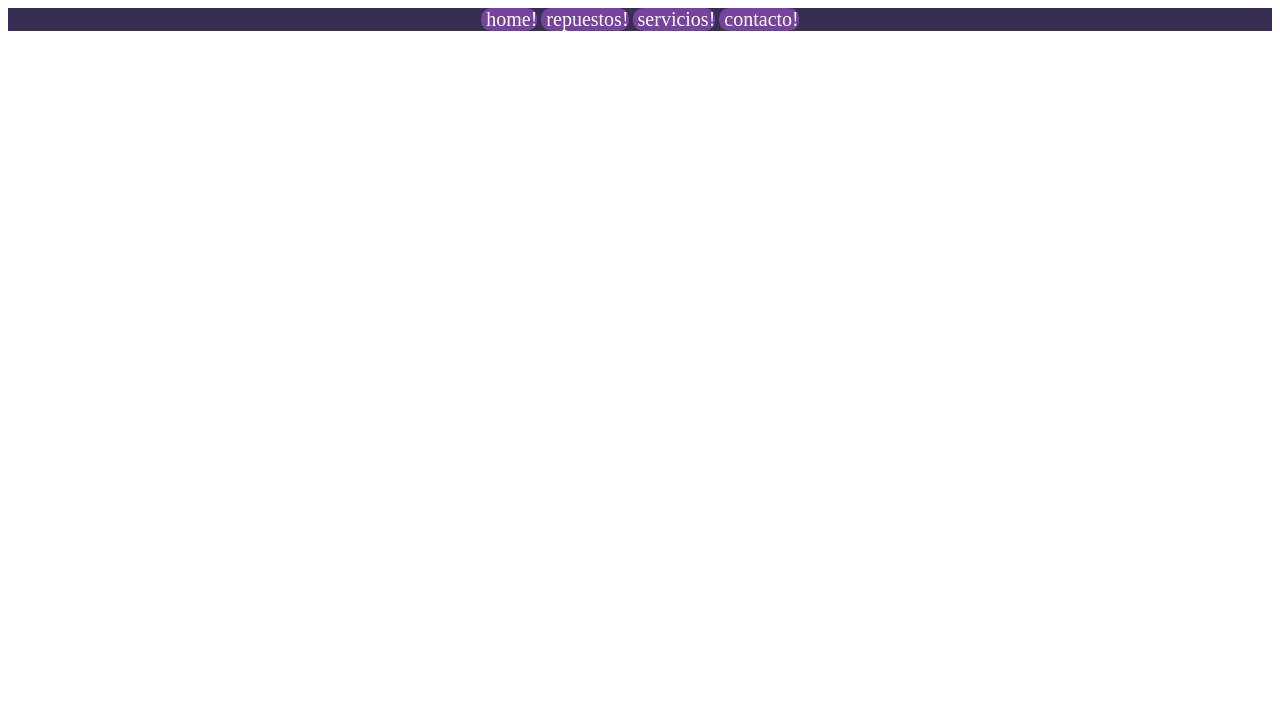
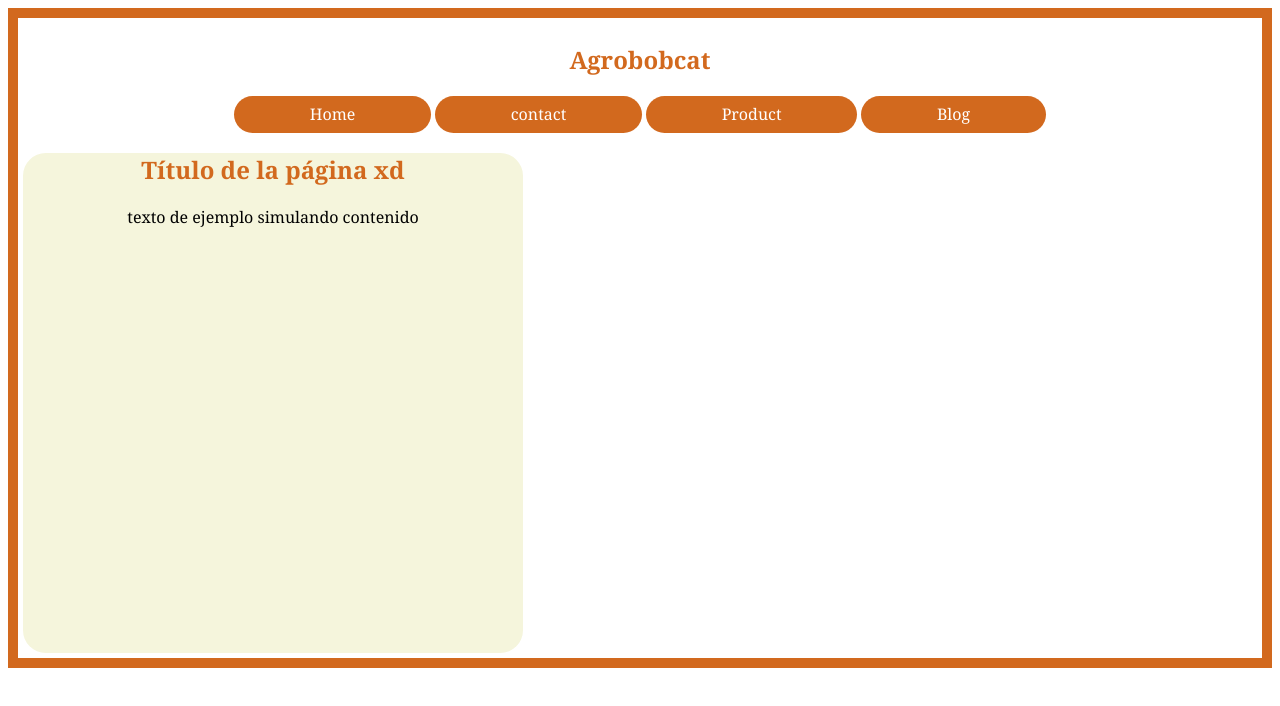
Before and after one commit to davidsantiagopulidoarias/ProjectCSS, a plain HTML site: page codigo/Index.html in a window 1280 px wide. Drawn offline with Linux system fonts and the light colour scheme.

Commit message:
Progreso en la barra de navegación y en general la página

```diff
--- a/codigo/Index.html
+++ b/codigo/Index.html
@@ -10,16 +10,30 @@
     <link rel="stylesheet" href="./style.css">
     <title>Lista del super</title>
 </head>
-<body>
+<body class="body">
     <header>
         <nav>
-            <ul class="barra_general">
-                <li class="barra_general--item"><a href="">home</a></li>
-                <li class="barra_general--item"> <a href="">repuestos</a></li>
-                <li class="barra_general--item"> <a href="">servicios</a></li>
-                <li class="barra_general--item"> <a href="">contacto</a></li>
-            </ul>
+            <h1 class="name_company">Agrobobcat</h1>
+           <ul class="barra_general">
+               <li class="barra_general-item"><a href="">Home</a></li>
+               <li class="barra_general-item"><a href="">contact</a></li>
+               <li class="barra_general-item"><a href="">Product</a></li>
+               <li class="barra_general-item"><a href="">Blog</a></li>
+           </ul>
         </nav>
     </header>
+    <main class="cuerpo_parrafo">
+        <section>
+            <h2 class="name_company">
+                Título de la página xd
+            </h2>
+            <p>
+                texto de ejemplo simulando contenido
+
+
+
+            </p>
+        </section>
+    </main>
 </body>
 </html>
--- a/codigo/style.css
+++ b/codigo/style.css
@@ -1,48 +1,49 @@
-.barra_general
-    {
+* {
 
-        margin-top: 00px; /*comando utilizado para mover hacia abajo una caja*/
-        list-style: none; /*comando utilizado para personalizar los puntos de una lista desordenada*/
-        padding-left: 00px; /*comando utilizado para poner una especie de sangria*/
-        background-position: center;
-        background-color: rgb(56, 45, 83); /*comando utilizado para cambiar el fondo de color*/
+    box-sizing: border-box; /*acopla el borde de la página para que no halla scroll horizontal*/
+    font-family: Georgia, 'Times New Roman', Times, serif;
     text-align: center;
 
 }
-
-.barra_general--item
-    {
-
-        display: inline-block; /*poner de manera vertical la lista*/
-        background-color: rgb(117, 66, 158);/*le pone un borde a los elementos de la lista*/
-        border-radius: 10px;
-        font-size: 20px;
+.body{
+    border: 10px solid chocolate ;
+    padding: 5px;
 
 }
-.barra_general--item a /* se pone a ya que la entrada es a un link*/
-    {
 
-        color: rgb(255, 255, 255);
-        padding-left: 5px;
-        text-decoration: none; /*Quita el hipervinculo y se puede poner otro color */
+.name_company{
+    color: chocolate;
 
 }
-.barra_general--item a:hover /* los : son de pseudo clase donde se define el estilo de un estado
-                                 hover se usa cuando se coloca el maouse sobre el enlace y este cambia de color */
-    {
-        color: rgba(244, 247, 247, 0);
+.barra_general{
+    text-align: center;
+    padding: 0mm;
 
 
 }
-.barra_general--item a:active /*al presionar el texto cambia de color*/
-    {
-        color: rgba(74, 206, 206, 0.938);
+.barra_general-item{
+    list-style-type: none;
+    display: inline-block;
+    background-color: chocolate;
+    border-color: coral;
+    border-width: 2mm;
+    border-radius: 5mm;
+    padding: 2mm 20mm;
+    margin: 0mm;
+
+}
+
+.barra_general-item a{
+    color: white;
+    text-decoration: none;
+
+}
+
+.cuerpo_parrafo{
+    background-color: beige;
+    width: 500px;
+    height: 500px;
+    border-radius: 6mm;
 
 
 }
-.barra_general--item a::after /* los :: son pseudo elemntos que definen el estilo de una parte
-                                after agrega alfo despues de caa item*/
-    {
-        content: "!";
-
-    }
```
Lines whose indentation alone changed are shown as unchanged.
